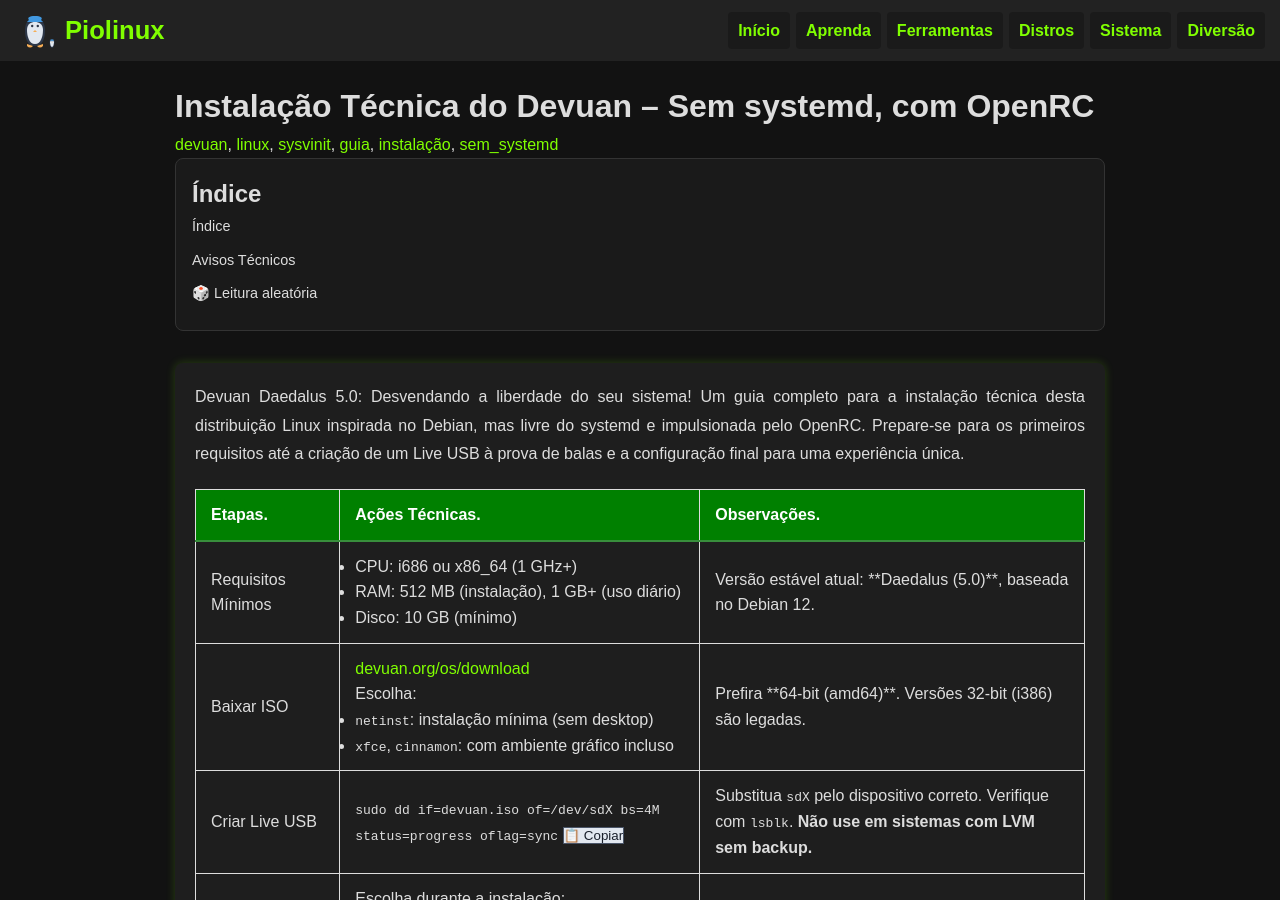
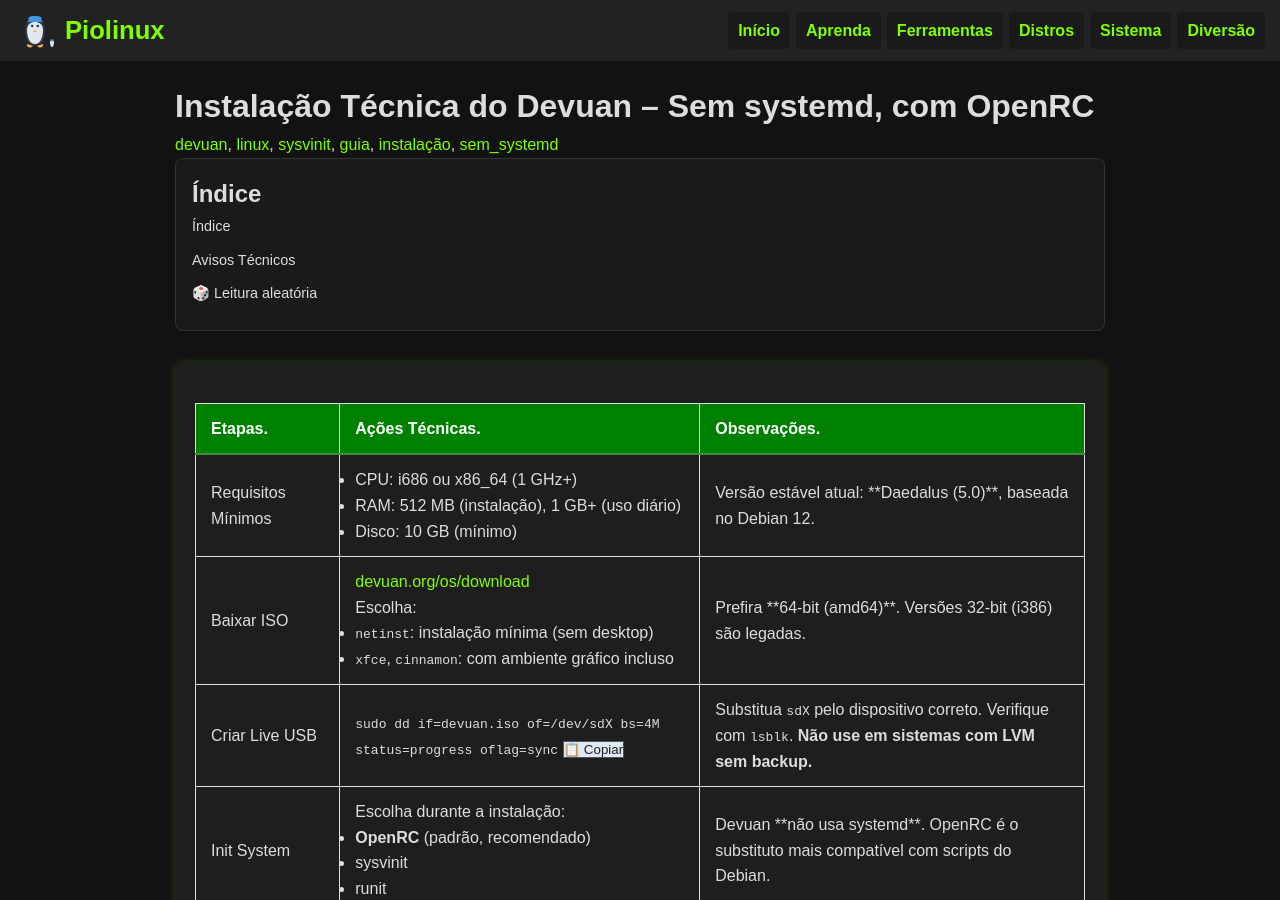
Before and after one commit to Piolinux/piolinux-site, a Jekyll site: the page built from _posts/2025-08-15-guia-nada-chato-para-instalar-devuan.md, in a window 1280 px wide and 900 px high. Built offline with Jekyll 4.4.1, drawn with Linux system fonts in a browser that asks for light colours.

Commit message:
Update 2025-08-15-guia-nada-chato-para-instalar-devuan.md

```diff
--- a/_posts/2025-08-15-guia-nada-chato-para-instalar-devuan.md
+++ b/_posts/2025-08-15-guia-nada-chato-para-instalar-devuan.md
@@ -17,7 +17,7 @@ tags: [devuan, linux, sysvinit, guia, instalação, sem_systemd]
 <section class="post-content">
 
 
-<p>Devuan Daedalus 5.0: Desvendando a liberdade do seu sistema! Um guia completo para a instalação técnica desta distribuição Linux inspirada no Debian, mas livre do systemd e impulsionada pelo OpenRC. Prepare-se para os primeiros requisitos até a criação de um Live USB à prova de balas e a configuração final para uma experiência única.</p>
+
 
     <table class="evergreen-table">
   <thead>
```
